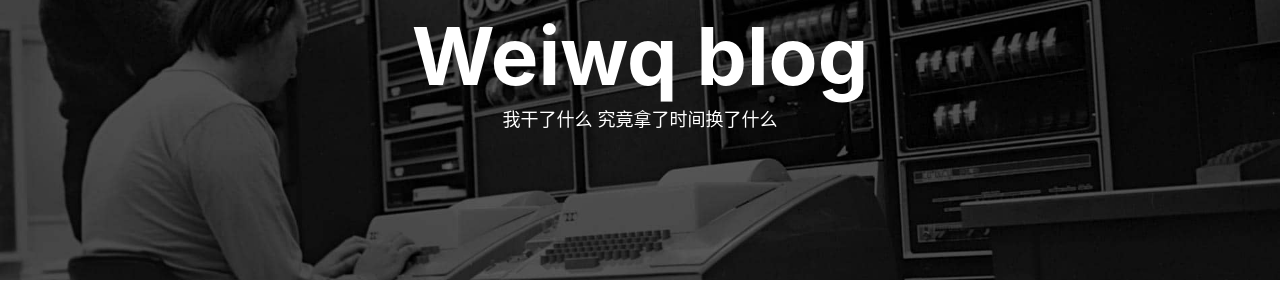
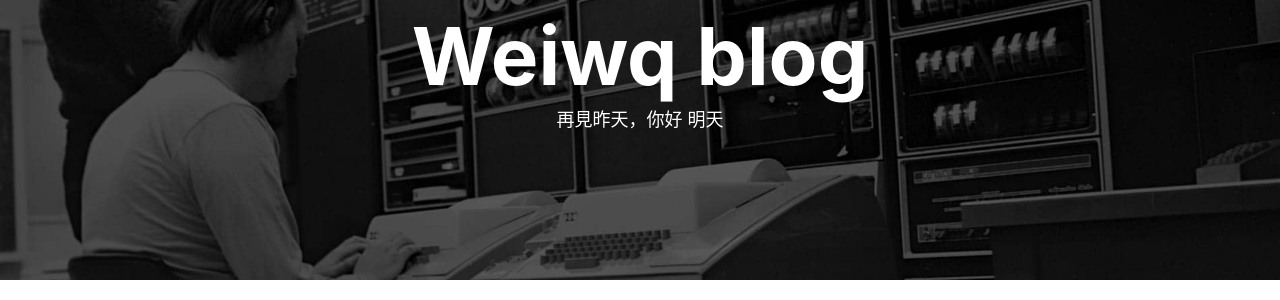
Before and after one commit to weiwangqiang/weiwangqiang.github.io, a Jekyll site: the page built from index.html, in a window 1280 px wide. Shown: the part 138-438 px from the top of the page. Built offline with Jekyll 4.4.1, drawn with Linux system fonts in a browser that asks for light colours; nearby versions of some CDN libraries; the list of posts is cut into pages by our own code; comment, search, counter and statistics services are not loaded.

Commit message:
Update index.html

```diff
--- a/index.html
+++ b/index.html
@@ -1,6 +1,6 @@
 ---
 layout: page
-description: "我干了什么 究竟拿了时间换了什么"
+description: "再見昨天，你好 明天"
 ---
 
 {% for post in paginator.posts %}
```
